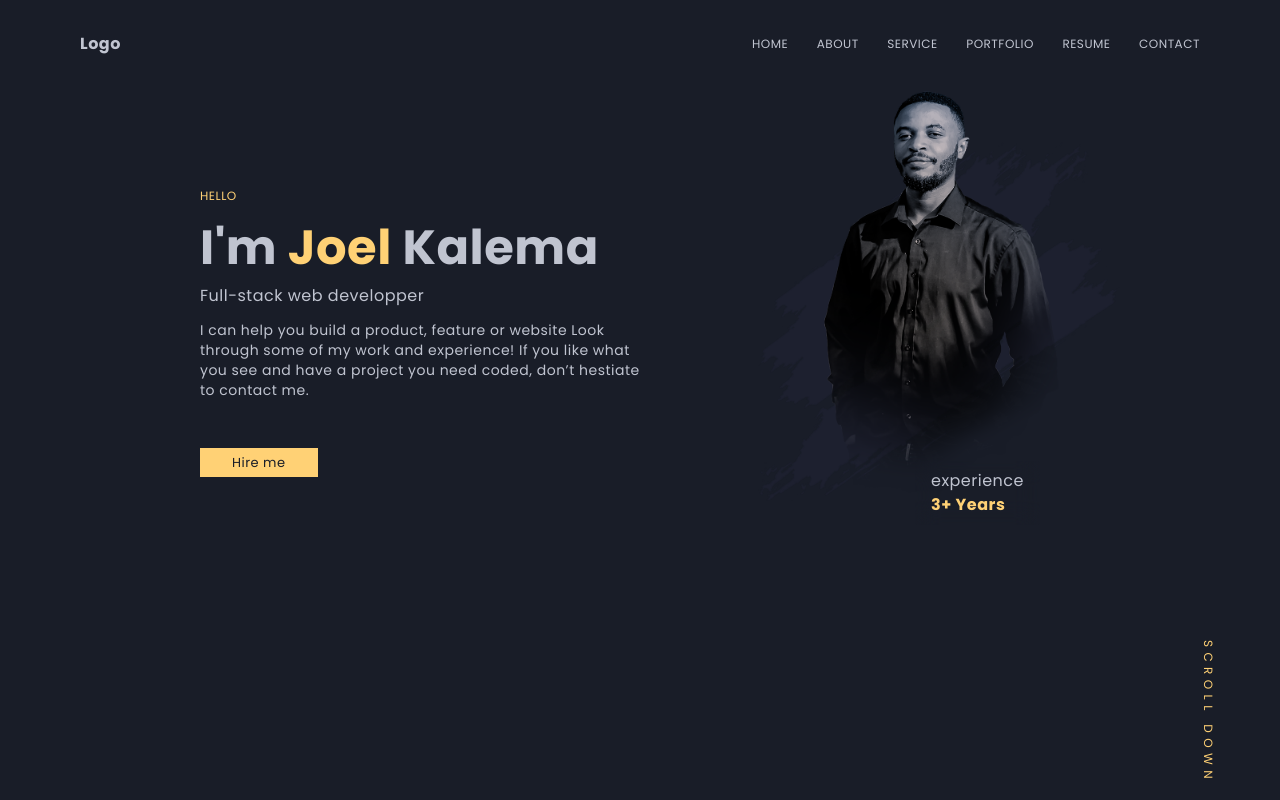
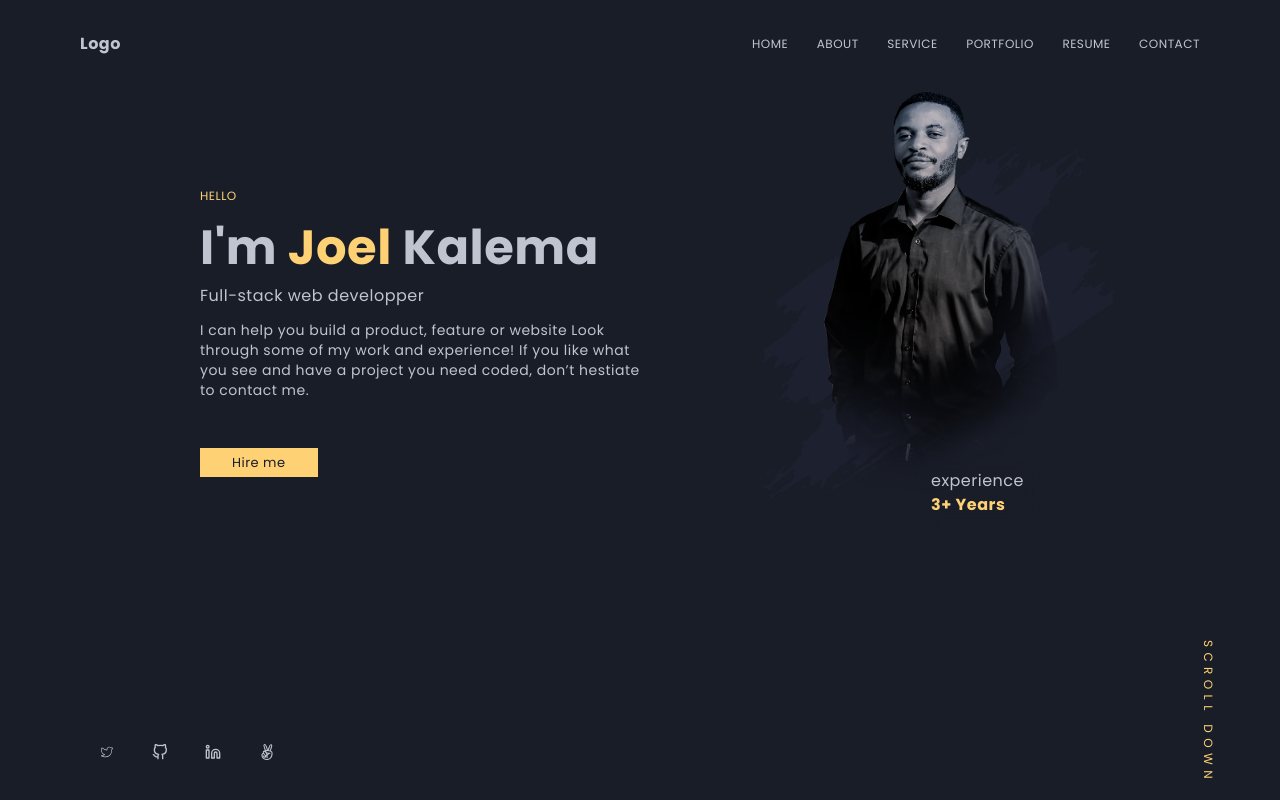
Before and after one commit to joel-kalema/me_with-nextjs, a Next.js app: page / in a window 1280 px wide. Built offline with nearby package versions, Linux system fonts and the light colour scheme.

Commit message:
install progressbar

```diff
--- a/components/home_page.js
+++ b/components/home_page.js
@@ -1,3 +1,7 @@
+import { CiTwitter } from 'react-icons/ci';
+import { FiGithub, FiLinkedin } from 'react-icons/fi';
+import { FaAngellist } from 'react-icons/fa';
+
 export default function HomePage () {
     return (
         <div className="flex px-40">
@@ -19,6 +23,12 @@ export default function HomePage () {
                 </div>
             </div>
             <p className="text-xs tracking-[.45em] text-[#ffd175] rotate-90 absolute bottom-20 right-0">SCROLL DOWN</p>
+            <div className='flex absolute bottom-10 left-20 w-1/6 justify-around'>
+                <CiTwitter />
+                <FiGithub />
+                <FiLinkedin />
+                <FaAngellist />
+            </div>
         </div>
     )
 }
--- a/package.json
+++ b/package.json
@@ -16,6 +16,7 @@
     "eslint-config-next": "13.0.4",
     "next": "13.0.4",
     "react": "18.2.0",
+    "react-animated-progress-bar": "^1.1.1",
     "react-dom": "18.2.0",
     "react-icons": "^4.6.0",
     "typescript": "4.9.3"
```
Also changed, not shown: components/about.js (added), 1 other file (tests, documents, lock files or other folders).
